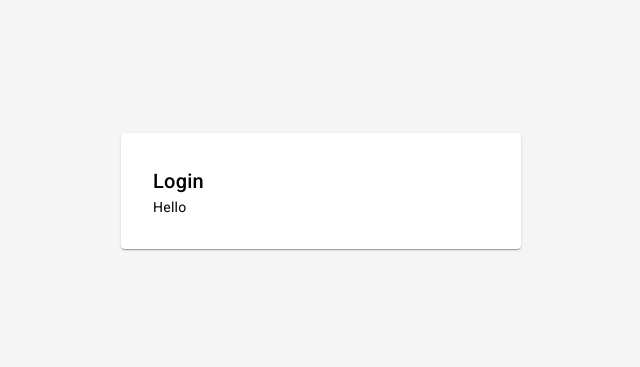
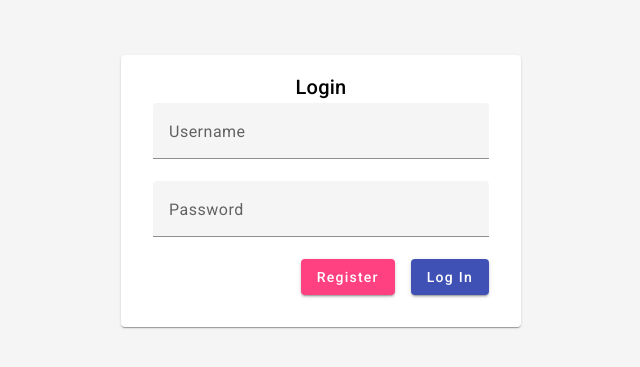
Before and after one commit to vegh-barnabas/see-ucp, an Angular app: page / in a window 1280 px wide. Shown: the part 209-576 px from the top of the page, without its empty margins (319-959 px from the left). Built offline with nearby package versions, Linux system fonts and the light colour scheme.

Commit message:
add login component card title and example fields. add buttons and some styling

```diff
--- a/src/app/components/login/login.component.css
+++ b/src/app/components/login/login.component.css
@@ -10,3 +10,22 @@
   width: 400px;
   padding: 1rem;
 }
+
+mat-card-title {
+  display: flex;
+  justify-content: center;
+  align-content: center;
+}
+
+mat-card-content {
+  display: flex;
+  justify-content: center;
+  align-content: center;
+  flex-direction: column;
+
+  .button-container {
+    display: flex;
+    justify-content: end;
+    gap: 1rem;
+  }
+}
--- a/src/app/components/login/login.component.html
+++ b/src/app/components/login/login.component.html
@@ -1,6 +1,20 @@
 <mat-card>
-  <mat-card-header>
-    <mat-card-title>Login</mat-card-title>
-  </mat-card-header>
-  <mat-card-content> Hello </mat-card-content>
+  <mat-card-title>Login</mat-card-title>
+
+  <mat-card-content>
+    <mat-form-field>
+      <mat-label>Username</mat-label>
+      <input matInput type="text" />
+    </mat-form-field>
+
+    <mat-form-field>
+      <mat-label>Password</mat-label>
+      <input matInput type="password" />
+    </mat-form-field>
+
+    <div class="button-container">
+      <button mat-raised-button color="accent">Register</button>
+      <button mat-raised-button color="primary">Log In</button>
+    </div>
+  </mat-card-content>
 </mat-card>
```
Also changed, not shown: src/app/components/login/login.module.ts (+11 -1 lines).
